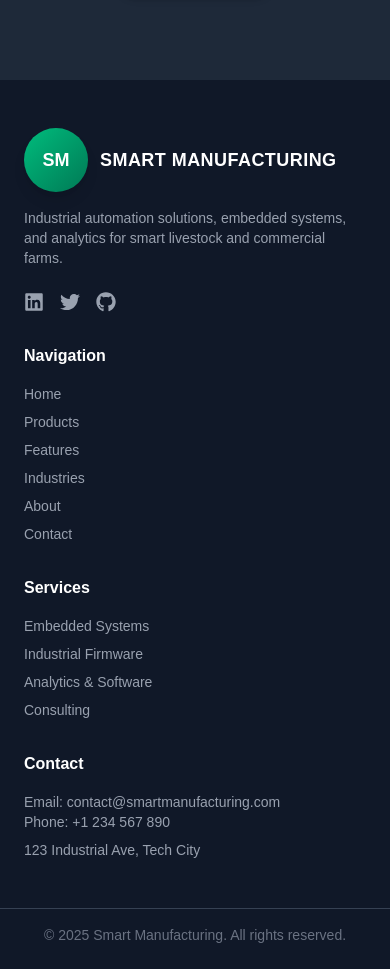
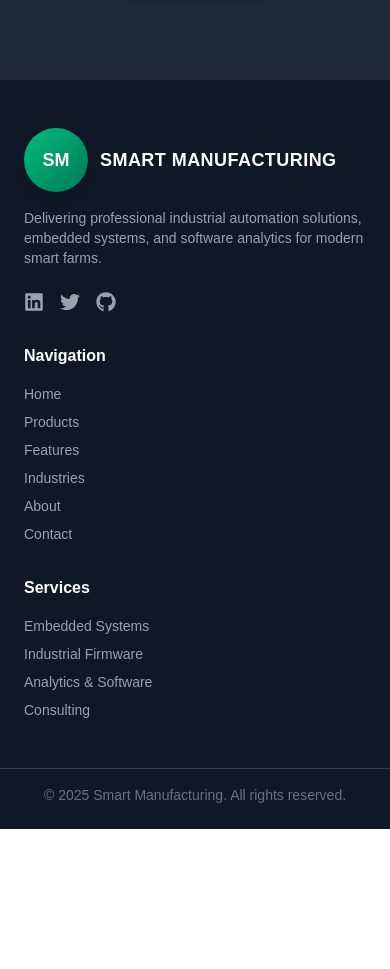
Before and after one commit to Bm8725/agrocontroll.com, a Next.js app: page / in a window 390 px wide. Shown: the part 2870-3839 px from the top of the page. After the commit the page ends 3699 px from the top, so only its background shows below. Built offline with nearby package versions, Linux system fonts and the light colour scheme.

Commit message:
Update navbar: corporate style, smooth submenu, responsive

```diff
--- a/src/app/footer/footer.js
+++ b/src/app/footer/footer.js
@@ -21,12 +21,12 @@
     { title: "Embedded Systems", href: "#products" },
     { title: "Industrial Firmware", href: "#products" },
     { title: "Analytics & Software", href: "#products" },
-    { title: "Consulting", href: "#contact" },
+    { title: "Consulting", href: "#products" },
   ];
 
   return (
     <footer className="bg-gray-900 text-gray-300 pt-12 pb-6">
-      <div className="max-w-7xl mx-auto px-6 grid grid-cols-1 md:grid-cols-4 gap-8">
+      <div className="max-w-7xl mx-auto px-6 grid grid-cols-1 md:grid-cols-3 gap-8">
         {/* Brand */}
         <div className="flex flex-col gap-4">
           <div className="flex items-center gap-3">
@@ -38,7 +38,7 @@
             </span>
           </div>
           <p className="text-gray-400 text-sm">
-            Industrial automation solutions, embedded systems, and analytics for smart livestock and commercial farms.
+            Delivering professional industrial automation solutions, embedded systems, and software analytics for modern smart farms.
           </p>
           <div className="flex gap-4 mt-2">
             {social.map((item, idx) => (
@@ -88,14 +88,6 @@
             ))}
           </ul>
         </div>
-
-        {/* Contact */}
-        <div>
-          <h4 className="text-white font-semibold mb-4">Contact</h4>
-          <p className="text-gray-400 text-sm">Email: contact@smartmanufacturing.com</p>
-          <p className="text-gray-400 text-sm">Phone: +1 234 567 890</p>
-          <p className="text-gray-400 text-sm mt-2">123 Industrial Ave, Tech City</p>
-        </div>
       </div>
 
       <div className="mt-12 border-t border-gray-700 pt-4 text-center text-gray-500 text-sm">
```
